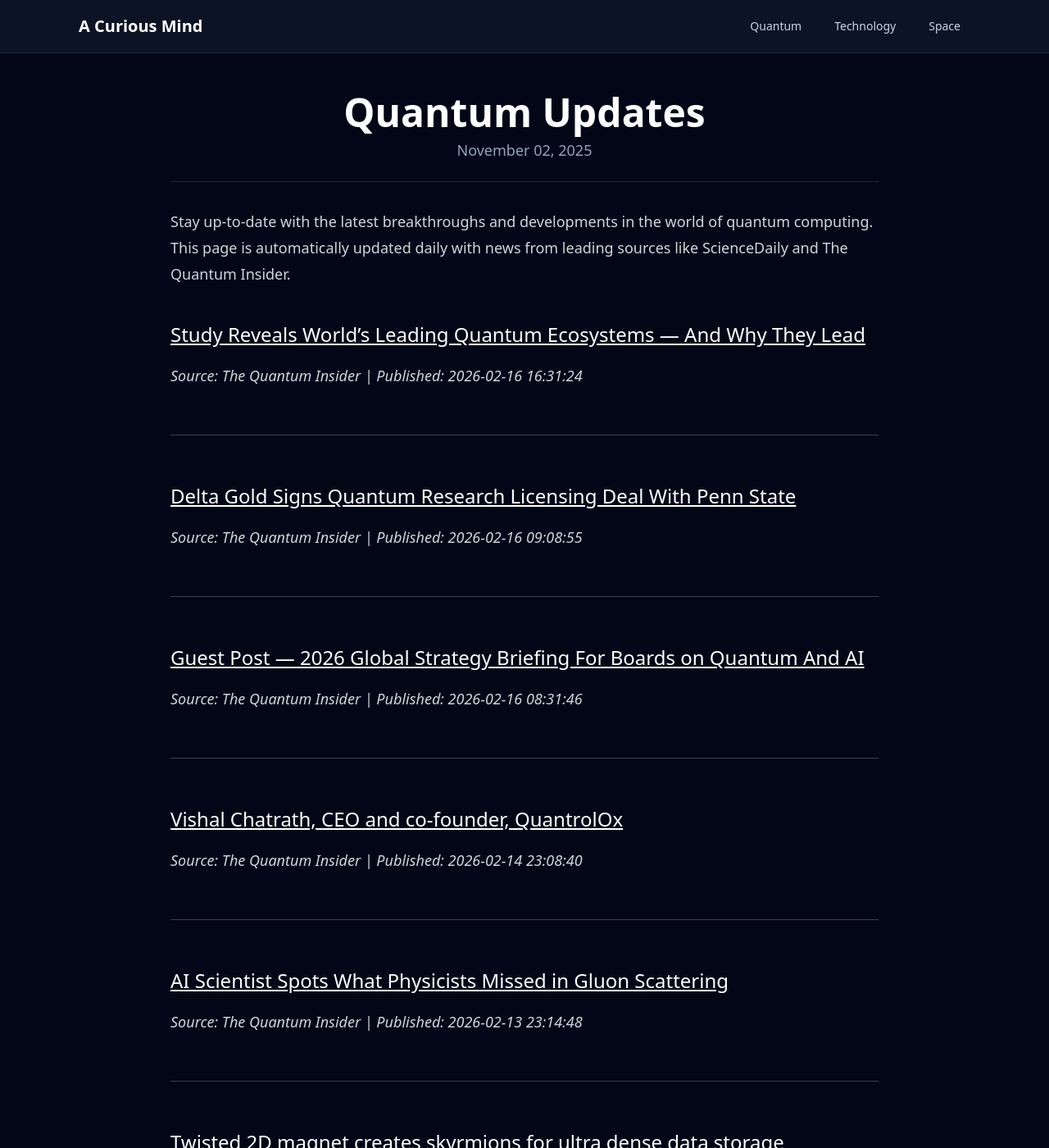
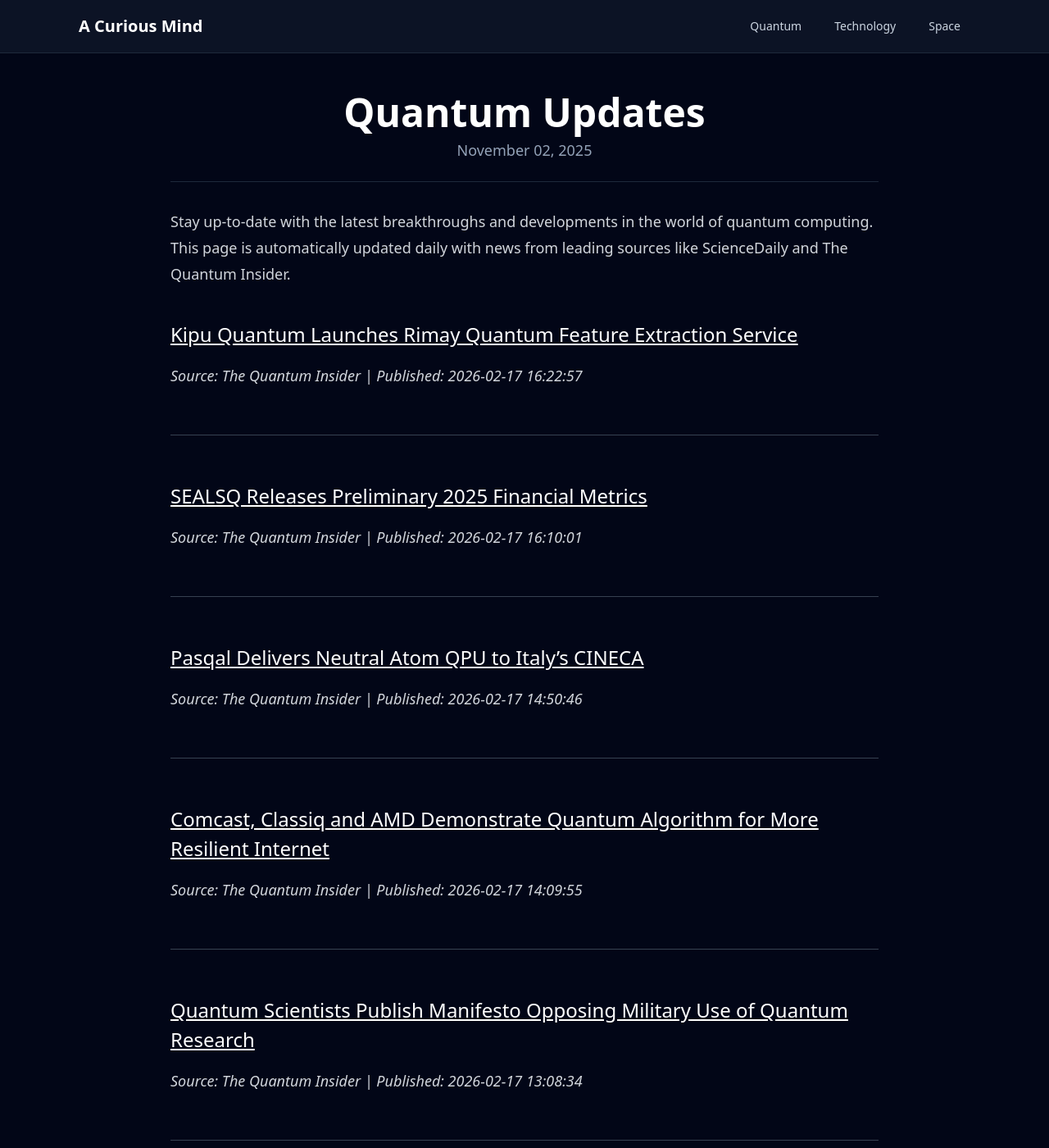
Before and after one commit to onehl7/onehl7.github.io, a Jekyll site: the page built from _posts/2025-11-02-quantum-updates.md, in a window 1280 px wide and 1400 px high. Shown: the whole window at 82% size. Built offline with Jekyll 4.4.1, drawn with Linux system fonts in a browser that asks for light colours; nearby versions of some CDN libraries; some of the changed text lies outside the part shown.

Commit message:
Update quantum news data

```diff
--- a/_data/quantum_news.json
+++ b/_data/quantum_news.json
@@ -1,33 +1,39 @@
 [
   {
     "source": "The Quantum Insider",
-    "title": "Study Reveals World\u2019s Leading Quantum Ecosystems \u2014 And Why They Lead",
-    "link": "https://thequantuminsider.com/2026/02/16/study-reveals-worlds-leading-quantum-ecosystems-and-why-they-lead/",
-    "published": "2026-02-16 16:31:24"
+    "title": "Kipu Quantum Launches Rimay Quantum Feature Extraction Service",
+    "link": "https://thequantuminsider.com/2026/02/17/kipu-quantum-launches-rimay-feature-extraction/",
+    "published": "2026-02-17 16:22:57"
   },
   {
     "source": "The Quantum Insider",
-    "title": "Delta Gold Signs Quantum Research Licensing Deal With Penn State",
-    "link": "https://thequantuminsider.com/2026/02/16/delta-gold-signs-quantum-research-licensing-deal-with-penn-state/",
-    "published": "2026-02-16 09:08:55"
+    "title": "SEALSQ Releases Preliminary 2025 Financial Metrics",
+    "link": "https://thequantuminsider.com/2026/02/17/sealsq-preliminary-2025-financial-results/",
+    "published": "2026-02-17 16:10:01"
   },
   {
     "source": "The Quantum Insider",
-    "title": "Guest Post \u2014 2026 Global Strategy Briefing For Boards on Quantum And AI",
-    "link": "https://thequantuminsider.com/2026/02/16/guest-post-2026-global-strategy-briefing-for-boards-on-quantum-and-ai/",
-    "published": "2026-02-16 08:31:46"
+    "title": "Pasqal Delivers Neutral Atom QPU to Italy\u2019s CINECA",
+    "link": "https://thequantuminsider.com/2026/02/17/pasqal-neutral-atom-qpu-italy/",
+    "published": "2026-02-17 14:50:46"
   },
   {
     "source": "The Quantum Insider",
-    "title": "Vishal Chatrath, CEO and co-founder, QuantrolOx",
-    "link": "https://thequantuminsider.com/2026/02/14/vishal-chatrath-ceo-and-co-founder-quantrolox/",
-    "published": "2026-02-14 23:08:40"
+    "title": "Comcast, Classiq and AMD Demonstrate Quantum Algorithm for More Resilient Internet",
+    "link": "https://thequantuminsider.com/2026/02/17/comcast-classiq-amd-quantum-algorithm-resilient-internet/",
+    "published": "2026-02-17 14:09:55"
   },
   {
     "source": "The Quantum Insider",
-    "title": "AI Scientist Spots What Physicists Missed in Gluon Scattering",
-    "link": "https://thequantuminsider.com/2026/02/13/ai-scientist-spots-what-physicists-missed-in-gluon-scattering/",
-    "published": "2026-02-13 23:14:48"
+    "title": "Quantum Scientists Publish Manifesto Opposing Military Use of Quantum Research",
+    "link": "https://thequantuminsider.com/2026/02/17/quantum-scientists-publish-manifesto-opposing-military-use-of-quantum-research/",
+    "published": "2026-02-17 13:08:34"
+  },
+  {
+    "source": "ScienceDaily (Quantum Computing)",
+    "title": "Majorana qubits decoded in quantum computing breakthrough",
+    "link": "https://www.sciencedaily.com/releases/2026/02/260216084525.htm",
+    "published": "2026-02-16 13:45:25"
   },
   {
     "source": "ScienceDaily (Quantum Computing)",
@@ -52,11 +58,5 @@
     "title": "A clever quantum trick brings practical quantum computers closer",
     "link": "https://www.sciencedaily.com/releases/2026/02/260206012208.htm",
     "published": "2026-02-06 14:10:15"
-  },
-  {
-    "source": "ScienceDaily (Quantum Computing)",
-    "title": "A superfluid freezes and breaks the rules of physics",
-    "link": "https://www.sciencedaily.com/releases/2026/02/260204121545.htm",
-    "published": "2026-02-06 04:15:38"
   }
 ]
```
